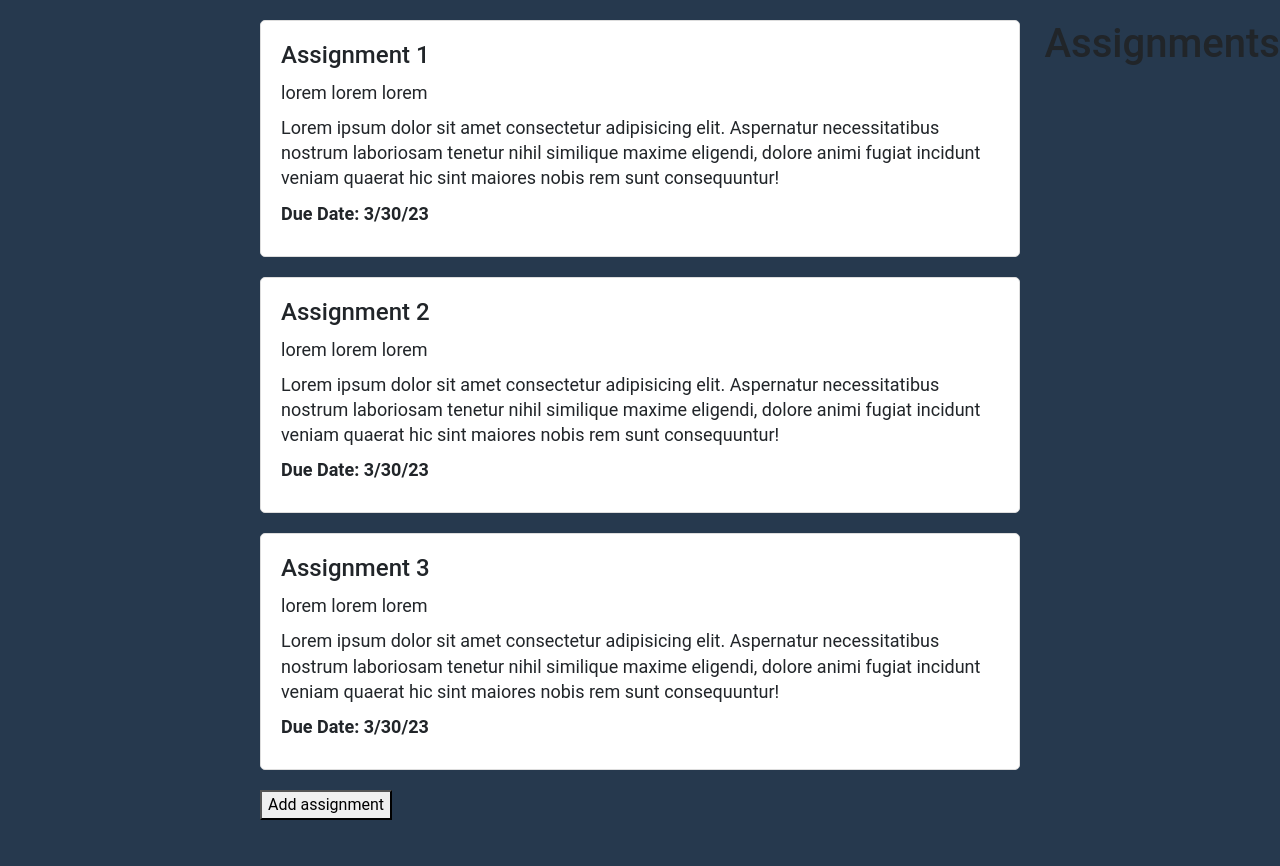
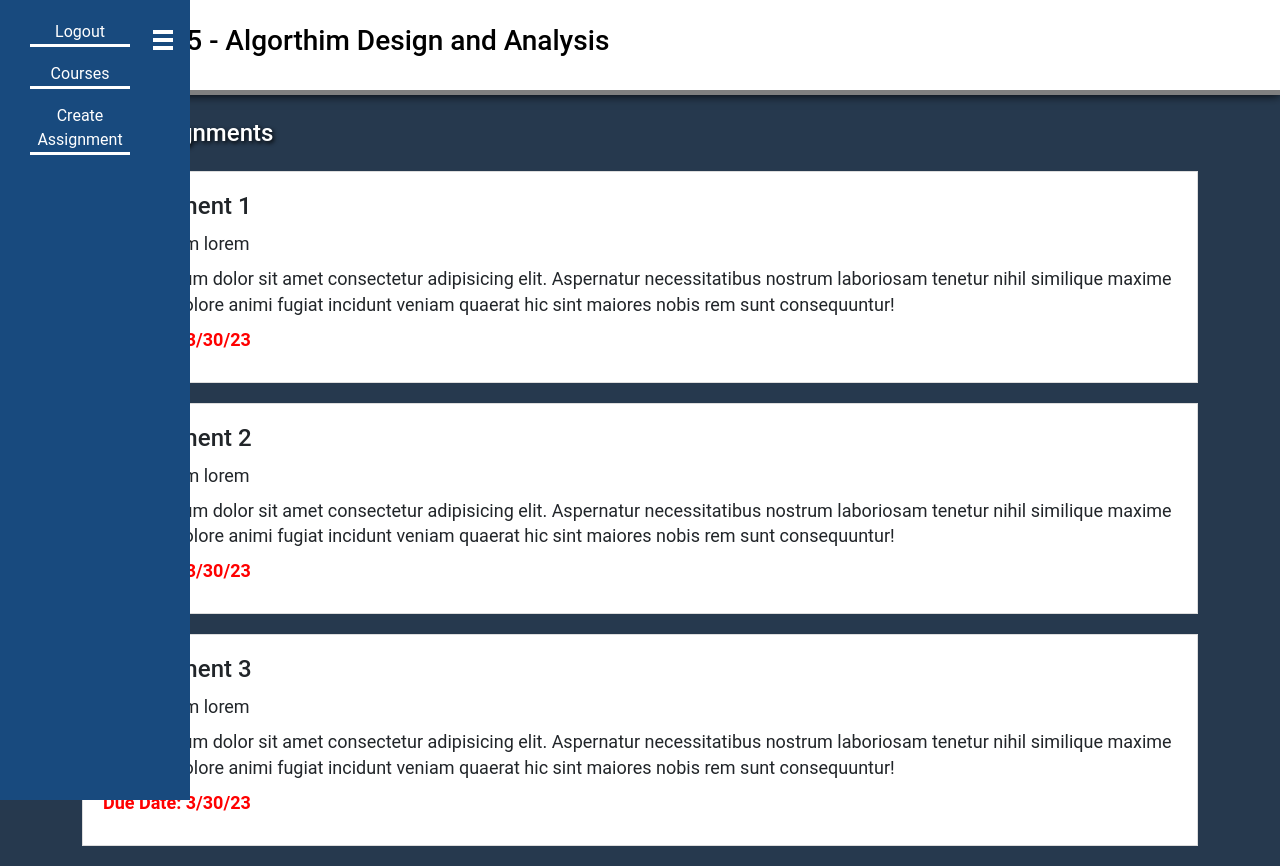
Before and after one commit to eebalboni/FinalProjectSER341, a React (Create React App) app in the folder demo-app-updated-routing/: page /professor/assignmentList in a window 1280 px wide. Before the commit the page ends 840 px from the top, so only its background shows below. Built offline with nearby package versions, Linux system fonts and the light colour scheme.

Commit message:
assignment submission

```diff
--- a/demo-app-updated-routing/package.json
+++ b/demo-app-updated-routing/package.json
@@ -11,12 +11,13 @@
     "axios": "^0.26.1",
     "bootstrap": "^5.1.3",
     "classnames": "^2.3.2",
+    "draft-js": "^0.11.7",
     "font-awesome": "4.7",
     "joi-browser": "^13.4.0",
     "jwt-decode": "^3.1.2",
     "lodash": "^4.17.21",
-    "react": "^18.0.0",
-    "react-dom": "^18.0.0",
+    "react": "^18.2.0",
+    "react-dom": "^18.2.0",
     "react-router-dom": "^6.0.0",
     "react-scripts": "5.0.1",
     "react-toastify": "^8.2.0",
--- a/demo-app-updated-routing/src/components/accountSelect.jsx
+++ b/demo-app-updated-routing/src/components/accountSelect.jsx
@@ -47,7 +47,8 @@ class AccountSelect extends Component {
             <div class="container" style={{ marginTop: 150 }}>
               <div class="row align-items-center">
                 <div class="col-3 mx-auto">
-                  <div class="card shadow border" id="courseCard">
+                  <div class="card shadow border" id="courseCard"
+                  onClick={() => window.location='/login'}>
                     <div
                       class="card-body d-flex flex-column align-items-center"
                       id="courseCardBody"
@@ -67,7 +68,8 @@ class AccountSelect extends Component {
                   </div>
                 </div>
                 <div class="col-3 mx-auto">
-                  <div class="card shadow border" id="courseCard">
+                  <div class="card shadow border" id="courseCard"
+                  onClick={() => window.location='/login'}>
                     <div
                       class="card-body d-flex flex-column align-items-center"
                       id="courseCardBody"
--- a/demo-app-updated-routing/src/components/assignment.jsx
+++ b/demo-app-updated-routing/src/components/assignment.jsx
@@ -1,5 +1,4 @@
 import React, { useState } from "react";
-
 
 function FileUploadForm() {
   const [file, setFile] = useState(null);
@@ -15,13 +14,80 @@ function FileUploadForm() {
   };
 
   return (
+    <body id="courseBody">
+      <div id="menu">
+        <div className="hamburger">
+          <div className="line"></div>
+          <div className="line"></div>
+          <div className="line"></div>
+        </div>
+        <div className="menu-inner">
+          <ul className="menu-list">
+            <li className="menu-item" id="sidebarlistItem">
+              <a onClick={() => (window.location = "/")} id="sidebarItem">
+                Logout
+              </a>
+            </li>
+            <li class="menu-item" id="sidebarlistItem">
+              <a
+                onClick={() => (window.location = "/student/assignmentList")}
+                id="sidebarItem"
+              >
+                Home
+              </a>
+            </li>
+            <li class="menu-item" id="sidebarlistItem">
+              <a
+                onClick={() => (window.location = "/student/courseHome")}
+                id="sidebarItem"
+              >
+                Courses
+              </a>
+            </li>
+          </ul>
+        </div>
+      </div>
+
+      <header id="courseHeader">
+        <div className="container p-4">
+          <div className="row-cols-auto">
             <div>
-      <h1>Upload a File</h1>
+              <h3 id="courseTitle">CSC 215 - Algorthim Design and Analysis</h3>
+            </div>
+          </div>
+        </div>
+      </header>
+
+      <main>
+      <div className="container pt-5">
+      <h4>Assignment #1: Lorem ipsum dolor sit amet consectetur adipisicing elit.</h4>
+      <div className="row mt-4" style={{marginLeft: 1}}>
+        <div className="col p-3" id="assignments">
+          <div>
+            <text className="fw-bold">Assignment 1: Lorem ipsum dolor sit amet consectetur adipisicing elit.</text>
+            <text className="fw-semibold" style={{color: "red"}}>(Due 12/20/22 By 11:59 pm)</text>
+          </div>
+          <p>Lorem ipsum dolor sit amet consectetur adipisicing elit. Aspernatur necessitatibus nostrum laboriosam
+            tenetur nihil similique maxime eligendi, dolore animi fugiat incidunt veniam quaerat hic sint maiores nobis
+            rem sunt consequuntur!</p>
+          <p>Lorem ipsum dolor sit amet consectetur, adipisicing elit. Laboriosam voluptas aspernatur omnis similique.
+            Hic totam illo amet cum velit odio illum commodi nostrum exercitationem quae. Excepturi dolore quis in esse.
+            Lorem ipsum dolor sit amet consectetur adipisicing elit. Dolores ipsam, similique commodi aperiam quos odio
+            ipsum blanditiis nihil distinctio veritatis quo error enim necessitatibus cum laboriosam labore sequi
+            cumque? Cumque?
+            Lorem ipsum dolor, sit amet consectetur adipisicing elit. Reiciendis pariatur iusto tempore quae consequatur
+            saepe dolorem libero quia repellendus? Id mollitia sunt repellendus veniam quas perferendis totam provident
+            sapiente nam.
+            Lorem ipsum dolor sit, amet consectetur adipisicing elit. Quidem soluta quasi illum pariatur culpa fuga
+            perspiciatis temporibus blanditiis doloremque reiciendis dignissimos laboriosam, quis rem qui fugiat enim,
+            officiis harum corrupti.
+          </p>
+        </div>
+      </div>
+
+      <div className="row mt-4">
         <form onSubmit={handleSubmit} className="file-upload-form">
-        <div className="form-group">
-          <label htmlFor="file" className="white-label">
-            File:
-          </label>
+          <div className="form-group mb-3">
             <input id="file" type="file" onChange={handleFileChange} />
           </div>
 
@@ -30,6 +96,13 @@ function FileUploadForm() {
           </button>
         </form>
       </div>
+
+
+      </div>
+      </main>
+
+
+    </body>
   );
 }
 
--- a/demo-app-updated-routing/src/components/assignmentList.jsx
+++ b/demo-app-updated-routing/src/components/assignmentList.jsx
@@ -1,5 +1,4 @@
 import React from "react";
-import "./AssignmentList.css"; // import CSS stylesheet
 
 const assignments = [
   {
@@ -30,22 +29,64 @@ const assignments = [
 
 function AssignmentList() {
   return (
-    <div className="assignment-list-container">
-      <h1>Assignments</h1>
+    <body id="courseBody">
+      <div id="menu">
+        <div className="hamburger">
+          <div className="line"></div>
+          <div className="line"></div>
+          <div className="line"></div>
+        </div>
+        <div className="menu-inner">
+          <ul className="menu-list">
+            <li className="menu-item" id="sidebarlistItem">
+              <a onClick={() => (window.location = "/")} id="sidebarItem">
+                Logout
+              </a>
+            </li>
+            <li class="menu-item" id="sidebarlistItem">
+              <a
+                onClick={() => (window.location = "/student/courseHome")}
+                id="sidebarItem"
+              >
+                Courses
+              </a>
+            </li>
+          </ul>
+        </div>
+      </div>
 
+      <header id="courseHeader">
+        <div className="container p-4">
+          <div className="row-cols-auto">
+            <div>
+              <h3 id="courseTitle">CSC 215 - Algorthim Design and Analysis</h3>
+            </div>
+          </div>
+        </div>
+      </header>
+      <div className="container mt-4" style={{ marginRight: 20 }}>
+        <h4>Assignments</h4>
+      </div>
+
+      <div className="container mt-4">
         {assignments.map((assignment) => (
-        <div key={assignment.id} className="assignment-item"
-        onClick={() => { window.location ='/student/assignment'  }}>
-
+          <div
+            key={assignment.id}
+            className="assignment-item"
+            onClick={() => {
+              window.location = "/student/assignment";
+            }}
+          >
             <h2>{assignment.title}</h2>
             <p>{assignment.name}</p>
             <p>{assignment.description}</p>
-          <p className="due-date">Due Date: {assignment.date}</p>
-
+            <p className="due-date" style={{ color: "red" }}>
+              Due Date: {assignment.date}
+            </p>
           </div>
         ))}
-
       </div>
+    </body>
   );
 }
 
--- a/demo-app-updated-routing/src/components/assignmentListProfessor.jsx
+++ b/demo-app-updated-routing/src/components/assignmentListProfessor.jsx
@@ -30,24 +30,72 @@ const assignments = [
 
 function AssignmentListProfessor() {
   return (
-    <div className="assignment-list-container">
-      <h1>Assignments</h1>
+    <body id="courseBody">
+      <div id="menu">
+        <div className="hamburger">
+          <div className="line"></div>
+          <div className="line"></div>
+          <div className="line"></div>
+        </div>
+        <div className="menu-inner">
+          <ul className="menu-list">
+            <li className="menu-item" id="sidebarlistItem">
+              <a onClick={() => window.location='/'} id="sidebarItem">
+                Logout
+              </a>
+            </li>
+            <li class="menu-item" id="sidebarlistItem">
+              <a onClick={() => window.location='/professor/courseHome'} id="sidebarItem">
+                Courses
+              </a>
+            </li>
+            <li class="menu-item" id="sidebarlistItem">
+              <a
+                onClick={() =>
+                  (window.location = "/professor/createAssignment")
+                }
+                id="sidebarItem"
+              >
+                Create Assignment
+              </a>
+            </li>
+          </ul>
+        </div>
+      </div>
+
+      <header id="courseHeader">
+        <div className="container p-4">
+          <div className="row-cols-auto">
+            <div>
+              <h3 id="courseTitle">CSC 215 - Algorthim Design and Analysis</h3>
+            </div>
+          </div>
+        </div>
+      </header>
+
+      <div className="container mt-4" style={{ marginRight: 20 }}>
+        <h4>Assignments</h4>
+      </div>
+
+      <div className="container mt-4">
         {/* <button
       onClick={window.location='/professor/createAssignment'}>Create Assignment</button> */}
         {assignments.map((assignment) => (
-        <div key={assignment.id} className="assignment-item"
-        onClick={() => { window.location ='/professor/assignment'  }}>
-
+          <div
+            key={assignment.id}
+            className="assignment-item"
+            onClick={() => {
+              window.location = "/professor/assignment";
+            }}
+          >
             <h2>{assignment.title}</h2>
             <p>{assignment.name}</p>
             <p>{assignment.description}</p>
-          <p className="due-date">Due Date: {assignment.date}</p>
+            <p className="due-date" style={{ color: "red" }}>Due Date: {assignment.date}</p>
           </div>
-
         ))}
-    <button onClick={() => window.location='/professor/createAssignment'}>Add assignment</button>
       </div>
-
+    </body>
   );
 }
 
--- a/demo-app-updated-routing/src/components/courseHome.jsx
+++ b/demo-app-updated-routing/src/components/courseHome.jsx
@@ -1,7 +1,6 @@
 import React, { Component } from "react";
 import { getCourses } from "../services/courseService";
 import CourseHomeBody from "./courseHomeBody";
-import SideBar from "./sideBar";
 
 //make sidebar separate component
 
@@ -22,7 +21,31 @@ class CourseHome extends Component {
   render() {
     return (
       <body id="courseBody">
-        <SideBar />
+        <div id="menu">
+          <div className="hamburger">
+            <div className="line"></div>
+            <div className="line"></div>
+            <div className="line"></div>
+          </div>
+          <div className="menu-inner">
+            <ul className="menu-list">
+              <li className="menu-item" id="sidebarlistItem">
+                <a onClick={() => window.location='/'} id="sidebarItem">
+                  Logout
+                </a>
+              </li>
+              <li className="menu-item" id="sidebarlistItem">
+                <a
+                  data-bs-toggle="modal"
+                  data-bs-target="#joincourseModal"
+                  id="sidebarItem"
+                >
+                  Join Course
+                </a>
+              </li>
+            </ul>
+          </div>
+        </div>
 
         <header id="courseHeader">
           <div className="container p-4">
@@ -39,8 +62,6 @@ class CourseHome extends Component {
             <CourseHomeBody courses={this.state.courses} />
           </table>
         </React.Fragment>
-
-
       </body>
     );
   }
--- a/demo-app-updated-routing/src/components/courseHomeProfessor.jsx
+++ b/demo-app-updated-routing/src/components/courseHomeProfessor.jsx
@@ -1,7 +1,6 @@
 import React, { Component } from "react";
 import { getCourses } from "../services/courseService";
 import CourseHomeBody from "./courseHomeBody";
-import SideBar from "./sideBar";
 
 //make sidebar separate component
 
@@ -22,7 +21,30 @@ class CourseHomeProfessor extends Component {
   render() {
     return (
       <body id="courseBody">
-        <SideBar />
+
+        <div id="menu">
+        <div className="hamburger">
+          <div className="line"></div>
+          <div className="line"></div>
+          <div className="line"></div>
+        </div>
+        <div className="menu-inner">
+          <ul className="menu-list">
+            <li className="menu-item" id="sidebarlistItem">
+              <a onClick={() => window.location='/'} id="sidebarItem">
+                Logout
+              </a>
+            </li>
+            <li class="menu-item" id="sidebarlistItem">
+          <a href="../indexes/student-roster-screen.html" id="sidebarItem">Roster</a>
+        </li>
+        <li class="menu-item" id="sidebarlistItem">
+          <a data-bs-toggle="modal" data-bs-target="#addcourseModal" id="sidebarItem">Add Course</a>
+        </li>
+          </ul>
+        </div>
+      </div>
+
 
         <header id="courseHeader">
           <div className="container p-4">
--- a/demo-app-updated-routing/src/index.css
+++ b/demo-app-updated-routing/src/index.css
@@ -498,3 +498,44 @@ h1 {
   border-bottom: 3px solid white;
   text-align: center;
 }
+
+.assignment-item {
+  border-radius: 0;
+}
+
+.assignment-item:hover {
+  transform: scale(1.01);
+  transition: transform 300ms ease-in-out;
+  box-shadow: 0px 7.5px 10px -3px black !important;
+}
+
+.submit-button {
+  padding: 0.5rem 1rem;
+  background-color: #007bff;
+  color: white;
+  border: none;
+  border-radius: 4px;
+  font-size: 1rem;
+  cursor: pointer;
+}
+
+
+#file {
+  padding: 0.5rem 1rem;
+  background-color: #007bff;
+  color: white;
+  border: none;
+  border-radius: 4px;
+  font-size: 1rem;
+  cursor: pointer;
+}
+
+.submit-button:hover {
+  background-color: #0069d9;
+}
+
+
+.file-upload-form {
+  color: white;
+  font-size: 20pt;
+}
```
Also changed, not shown: demo-app-updated-routing/src/components/textEditor.jsx (added, +20 -0 lines), 1 other file (tests, documents, lock files or other folders). Lines whose indentation alone changed are shown as unchanged.
